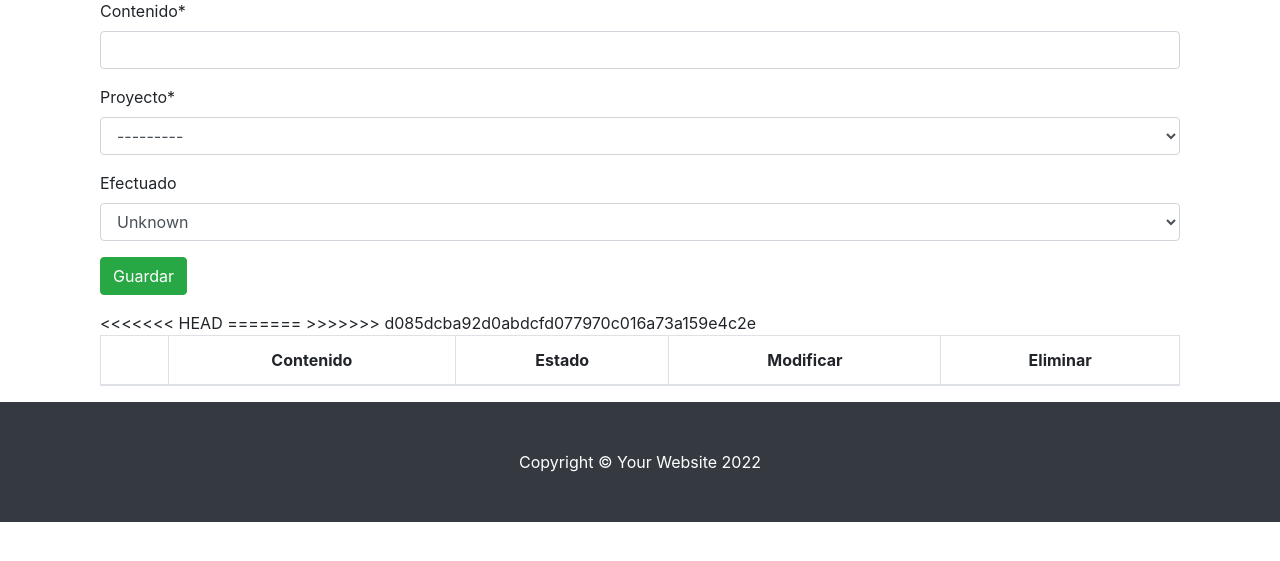
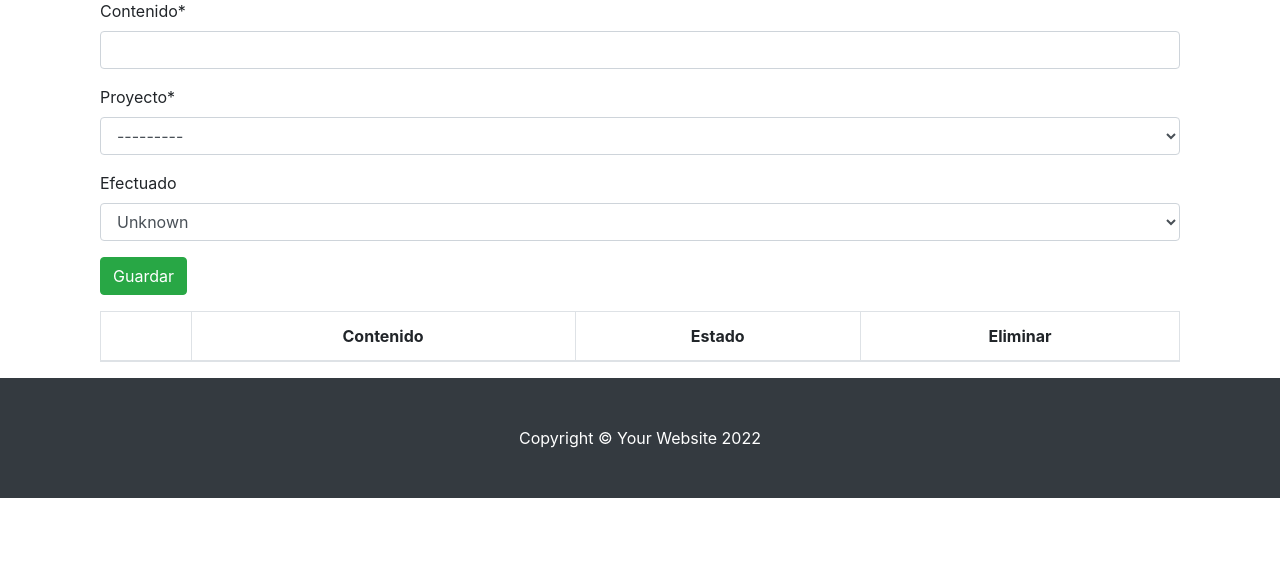
Before and after one commit to Robinhenao/GestionProyecto, a Django app: page /manage_project/make_project/make_objective/2 in a window 1280 px wide. Shown: the part 153-714 px from the top of the page. Run offline with Django 4.2, Linux system fonts and the light colour scheme; data comes from the database, SQL or seed files in the repository; lists and menus that the app fills with data are empty; some libraries are stand-ins or nearby versions.

Commit message:
fix  pull

```diff
--- a/Templates/make_objective.html
+++ b/Templates/make_objective.html
@@ -20,10 +20,6 @@
                 <th cope="col"></th>
                 <th scope="col">Contenido</th>
                 <th scope="col">Estado</th>
-<<<<<<< HEAD
-=======
-                <th scope="col">Modificar</th>
->>>>>>> d085dcba92d0abdcfd077970c016a73a159e4c2e
                 <th scope="col">Eliminar</th>
             </tr>
         </thead>
@@ -35,11 +31,6 @@
                     </td>
                     <td>{{ target.contenido }}</td>
                     <td>{{ target.estado }}</td>
-<<<<<<< HEAD
-=======
-                    <td><a style="font-size: 0.8em; padding: 0%;color: rgb(70, 25, 233);text-decoration: none;" class=""
-                        href="#">Modificar</a></td>
->>>>>>> d085dcba92d0abdcfd077970c016a73a159e4c2e
                     <td><a style="font-size: 0.8em; padding: 0%;color: red;text-decoration: none;" class="link"
                         href="#">Eliminar</a></td>
                 </tr>
```
